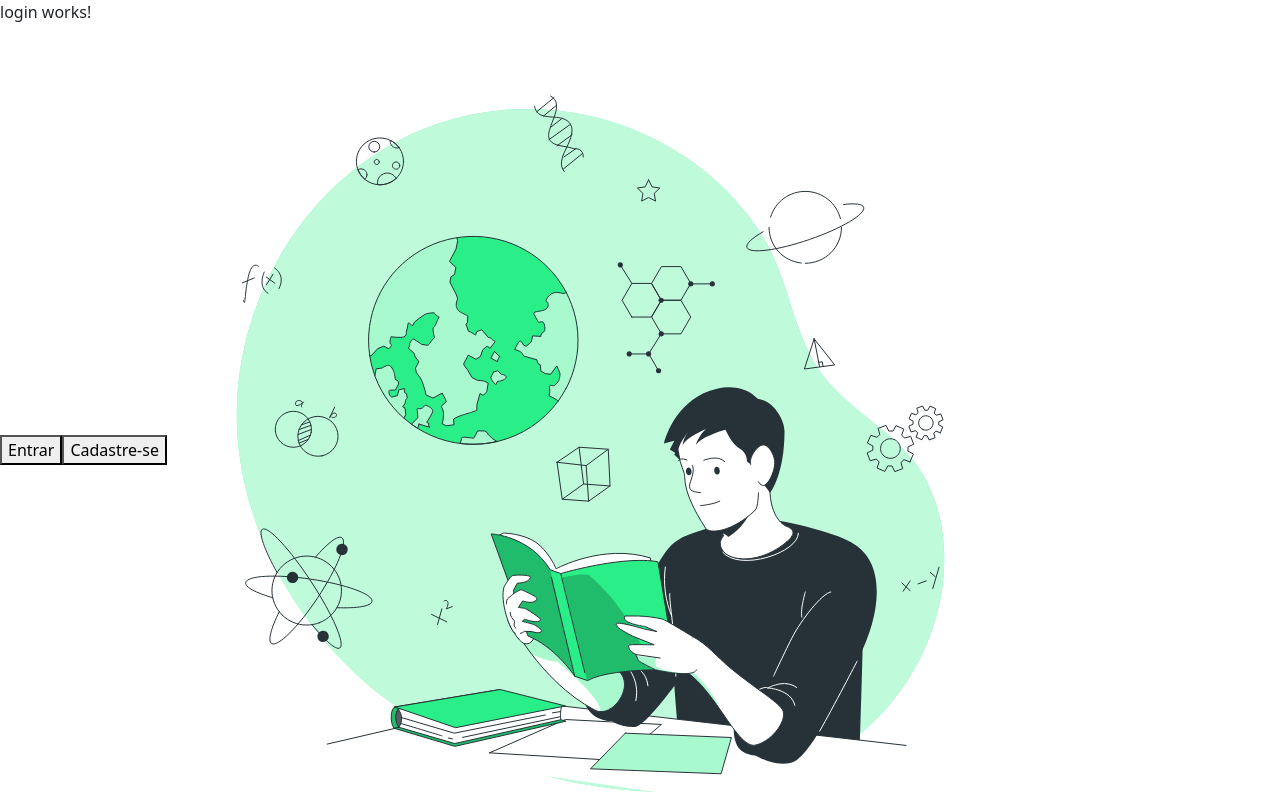
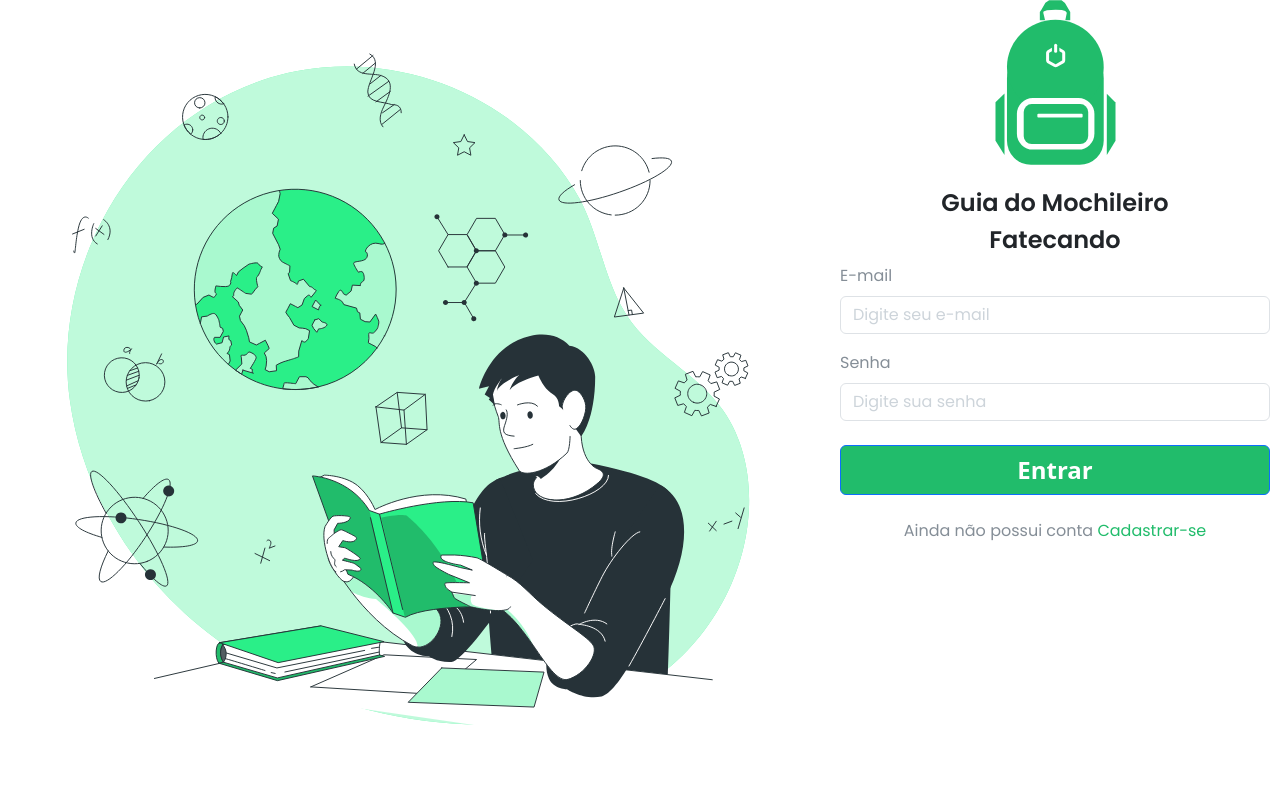
Before and after one commit to EAn022/Synas_angular_mockup, an Angular app in the folder guiaMochileiroFatecando/: page / in a window 1280 px wide. Shown: the top 800 px of the page. Built offline with nearby package versions, Linux system fonts and the light colour scheme.

Commit message:
update: form style

```diff
--- a/guiaMochileiroFatecando/src/app/login-form/login-form.component.html
+++ b/guiaMochileiroFatecando/src/app/login-form/login-form.component.html
@@ -1,17 +1,21 @@
-<p>login-form works!</p>
-<form>
+
+<div class="justify-content-center align-items-center text-center">
+  <img src="assets/images/logo-green.svg" alt="a green bag logo">
+  <h1 class="mt-4" >Guia do Mochileiro</h1>
+  <h1>Fatecando</h1>
+</div>
+<form >
     <div class="mb-3">
-      <label for="exampleInputEmail1" class="form-label">Email address</label>
-      <input type="email" class="form-control" id="exampleInputEmail1" aria-describedby="emailHelp">
-      <div id="emailHelp" class="form-text">We'll never share your email with anyone else.</div>
+      <label for="exampleInputEmail1" class="form-label ">E-mail</label>
+      <input type="email" class="form-control" id="exampleInputEmail1" aria-describedby="exampleInputEmail1" placeholder="Digite seu e-mail">
     </div>
     <div class="mb-3">
-      <label for="exampleInputPassword1" class="form-label">Password</label>
-      <input type="password" class="form-control" id="exampleInputPassword1">
+      <label for="exampleInputPassword1" class="form-label">Senha</label>
+      <input type="password" class="form-control" id="Dpassword" placeholder="Digite sua senha">
     </div>
-    <div class="mb-3 form-check">
-      <input type="checkbox" class="form-check-input" id="exampleCheck1">
-      <label class="form-check-label" for="exampleCheck1">Check me out</label>
+    <div class="d-grid gap-2 mt-4">
+      <button class="btn btn-primary " routerLink="./home">Entrar</button>
     </div>
-    <button type="submit" class="btn btn-primary">Submit</button>
+
   </form>
+  <p class="text-center mt-4">Ainda não possui conta <a routerLink="./register">Cadastrar-se</a></p>
--- a/guiaMochileiroFatecando/src/app/login-form/login-form.component.scss
+++ b/guiaMochileiroFatecando/src/app/login-form/login-form.component.scss
@@ -0,0 +1,39 @@
+form{
+    width: 100%;
+}
+
+p, h1, label, input, a, ::placeholder{
+    font-family: 'Poppins', sans-serif;
+  }
+
+h1{
+    font-size: 24px;
+    font-weight: 600;
+}
+
+label{
+    color: #858E97;
+    font-size: 16px;
+    font-weight: 400;
+}
+
+::placeholder{
+    color: #CDD4DA;
+    font-size: 16px;
+    font-weight: 400;
+}
+
+button{
+    background-color: #21BC6B;
+    font-size: 24px;
+    font-weight: 700;
+}
+
+p{
+    color: #858E97;
+}
+
+a{
+    color:#21BC6B;
+    text-decoration: none;
+}
--- a/guiaMochileiroFatecando/src/app/login-form/login-form.component.ts
+++ b/guiaMochileiroFatecando/src/app/login-form/login-form.component.ts
@@ -1,9 +1,12 @@
 import { Component } from '@angular/core';
+import { RouterModule } from '@angular/router';
 
 @Component({
   selector: 'app-login-form',
   standalone: true,
-  imports: [],
+  imports: [
+    RouterModule
+  ],
   templateUrl: './login-form.component.html',
   styleUrl: './login-form.component.scss'
 })
--- a/guiaMochileiroFatecando/src/app/login-image/login-image.component.html
+++ b/guiaMochileiroFatecando/src/app/login-image/login-image.component.html
@@ -1 +1 @@
-<img src="assets/images/Learning-bro 1.svg" alt="draw of a student">
+<img class="img-fluid" src="assets/images/Learning-bro 1.svg" alt="draw of a student">
--- a/guiaMochileiroFatecando/src/app/login-image/login-image.component.scss
+++ b/guiaMochileiroFatecando/src/app/login-image/login-image.component.scss
@@ -0,0 +1,3 @@
+img{
+    max-width: 800px;
+}
--- a/guiaMochileiroFatecando/src/app/login/login.component.html
+++ b/guiaMochileiroFatecando/src/app/login/login.component.html
@@ -1,5 +1,10 @@
-<p>login works!</p>
-<button routerLink="./home">Entrar</button>
-<button routerLink="./register">Cadastre-se</button>
-<app-login-image></app-login-image>
-<app-login-form></app-login-form>
+<div id="container" clas="container-sm d-flex align-items-center justify-content-center">
+    <section clas="d-flex align-items-center justify-content-center">
+        <div id="container-image" clas="container-xxl d-flex align-items-center justify-content-center">
+            <app-login-image></app-login-image>
+        </div>
+        <div id="container-form" clas="container-xxl d-flex align-items-center justify-content-center">
+            <app-login-form></app-login-form>
+        </div>
+    </section>
+</div>
--- a/guiaMochileiroFatecando/src/app/login/login.component.scss
+++ b/guiaMochileiroFatecando/src/app/login/login.component.scss
@@ -0,0 +1,17 @@
+#container{
+
+}
+
+section{
+    display: flex;
+    max-width: 600px;
+    gap: 40px;
+}
+
+#container-image{
+    max-width: 70vw;
+}
+
+#container-form{
+    min-width:430px;
+}
--- a/guiaMochileiroFatecando/src/app/login/login.component.ts
+++ b/guiaMochileiroFatecando/src/app/login/login.component.ts
@@ -1,5 +1,4 @@
 import { Component } from '@angular/core';
-import { RouterModule } from '@angular/router';
 import { LoginFormComponent } from '../login-form/login-form.component';
 import { LoginImageComponent } from '../login-image/login-image.component';
 
@@ -7,7 +6,6 @@ import { LoginImageComponent } from '../login-image/login-image.component';
   selector: 'app-login',
   standalone: true,
   imports: [
-    RouterModule,
     LoginFormComponent,
     LoginImageComponent
    ],
--- a/guiaMochileiroFatecando/src/index.html
+++ b/guiaMochileiroFatecando/src/index.html
@@ -1,13 +1,18 @@
 <!doctype html>
-<html lang="en">
+<html lang="pt-br">
 <head>
   <meta charset="utf-8">
-  <title>GuiaMochileiroFatecando</title>
+  <title>Guia Mochileiro Fatecando</title>
   <base href="/">
   <meta name="viewport" content="width=device-width, initial-scale=1">
   <link rel="icon" type="image/x-icon" href="favicon.ico">
+  <!-- Bootstrap conection -->
   <link href="https://cdn.jsdelivr.net/npm/bootstrap@5.3.3/dist/css/bootstrap.min.css" rel="stylesheet" integrity="sha384-QWTKZyjpPEjISv5WaRU9OFeRpok6YctnYmDr5pNlyT2bRjXh0JMhjY6hW+ALEwIH" crossorigin="anonymous">
   <script src="https://cdn.jsdelivr.net/npm/bootstrap@5.3.3/dist/js/bootstrap.bundle.min.js" integrity="sha384-YvpcrYf0tY3lHB60NNkmXc5s9fDVZLESaAA55NDzOxhy9GkcIdslK1eN7N6jIeHz" crossorigin="anonymous"></script>
+  <!-- Google Fonts - Poppins -->
+  <link rel="preconnect" href="https://fonts.googleapis.com">
+  <link rel="preconnect" href="https://fonts.gstatic.com" crossorigin>
+  <link href="https://fonts.googleapis.com/css2?family=Poppins:ital,wght@0,100;0,200;0,300;0,400;0,500;0,600;0,700;0,800;0,900;1,100;1,200;1,300;1,400;1,500;1,600;1,700;1,800;1,900&display=swap" rel="stylesheet">
 </head>
 <body>
   <app-root></app-root>
```
Also changed, not shown: guiaMochileiroFatecando/src/app/app.component.scss (line endings or trailing spaces).
